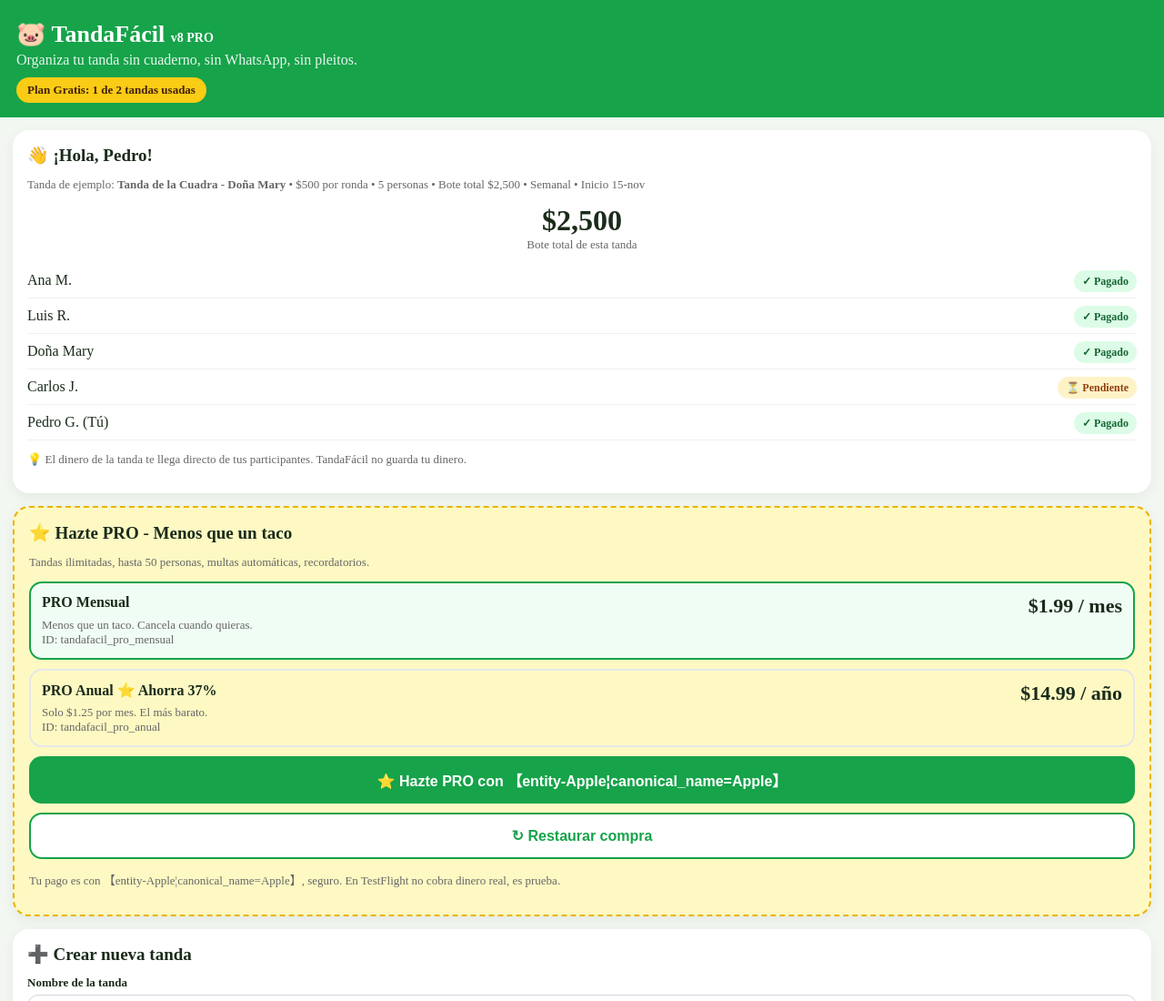
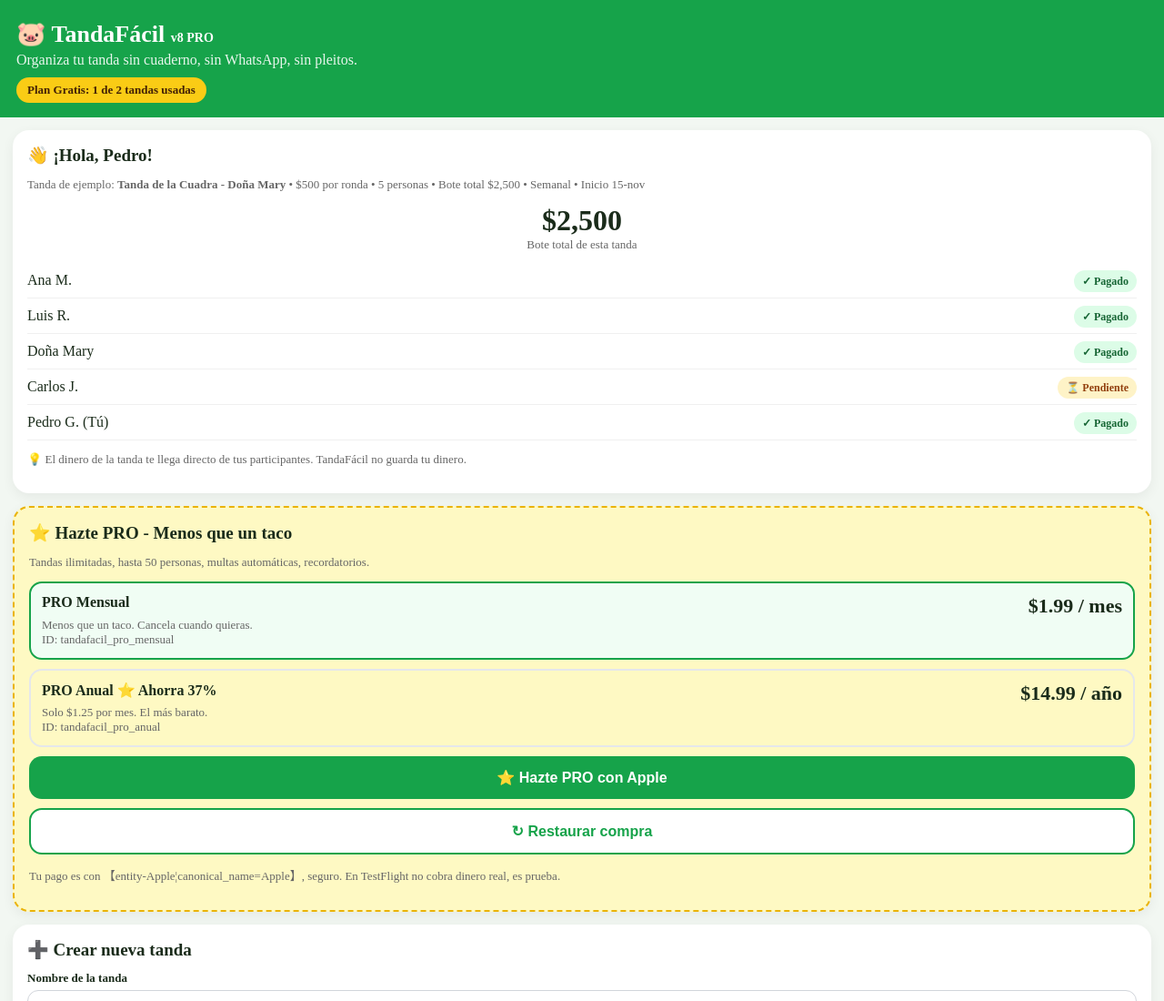
Before and after one commit to mrperrolisco/tandafacil-app, a website: page index-v8.html in a window 1280 px wide. Shown: the top 1100 px of the page at 91% size. Drawn offline with Linux system fonts and the light colour scheme.

Commit message:
Update button text to remove entity placeholder

```diff
--- a/index-v8.html
+++ b/index-v8.html
@@ -63,7 +63,7 @@ button{width:100%;padding:14px;border:0;border-radius:14px;font-size:16px;font-w
 <div class="small">Solo $1.25 por mes. El más barato.</div>
 <div class="small">ID: tandafacil_pro_anual</div>
 </div>
-<button class="btn-green" onclick="buyPro()">⭐ Hazte PRO con 【entity-Apple¦canonical_name=Apple】</button>
+<button class="btn-green" onclick="buyPro()">⭐ Hazte PRO con Apple</button>
 <button class="btn-outline" style="margin-top:10px" onclick="restorePurchases()">↻ Restaurar compra</button>
 <p class="small" id="proStatus">Tu pago es con 【entity-Apple¦canonical_name=Apple】, seguro. En TestFlight no cobra dinero real, es prueba.</p>
 <div id="proMsg" class="lock hidden"></div>
```
